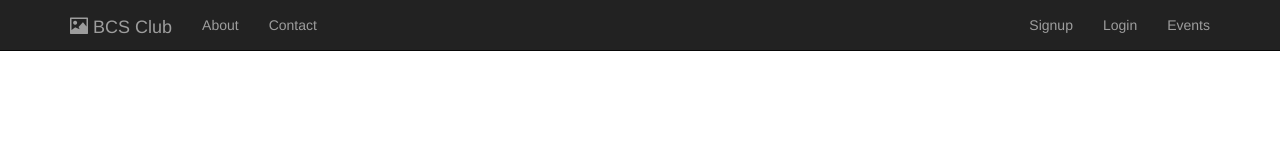
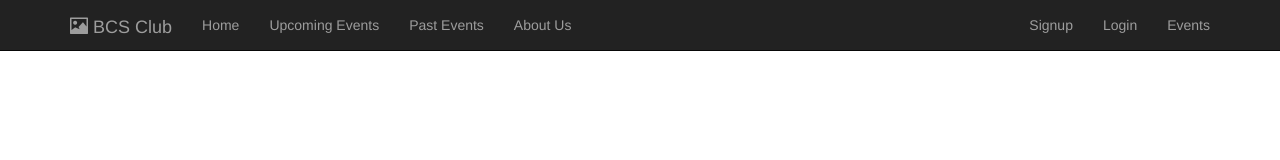
Before and after one commit to hskdian/BCSwebsite, a plain HTML site: page index.html in a window 1280 px wide. Drawn offline with nearby package versions, Linux system fonts and the light colour scheme.

Commit message:
Modify the Nav Bar

```diff
--- a/index.html
+++ b/index.html
@@ -34,8 +34,10 @@
       <div class="collapse navbar-collapse" id="bs-example-navbar-collapse-1">
 
         <ul class="nav navbar-nav">
-          <li><a href="#">About</a></li>
-          <li><a href="#">Contact</a></li>
+          <li><a href="#">Home</a></li>
+          <li><a href="#">Upcoming Events</a></li>
+          <li><a href="#">Past Events</a></li>
+          <li><a href="#">About Us</a></li>
 
         </ul>
         <ul class="nav navbar-nav navbar-right">
```
